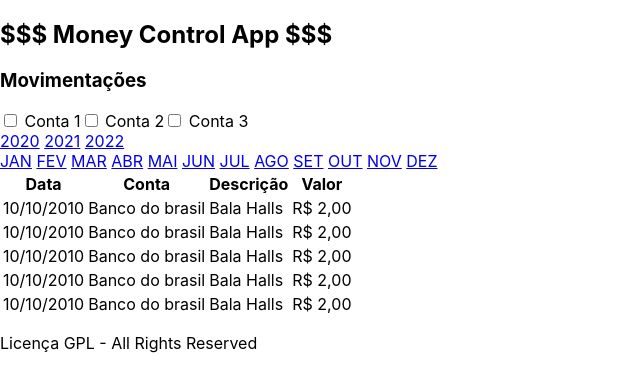
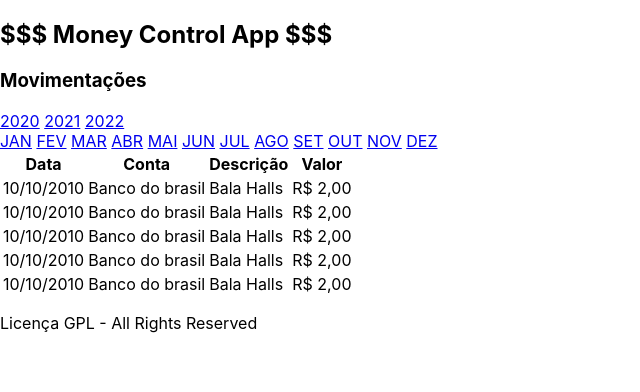
Before and after one commit to EronAlves1996/money-control, a React (Create React App) app: page / in a window 1280 px wide. Shown: the top 392 px of the page, without its empty margins (0-640 px from the left). Built offline with nearby package versions, Linux system fonts and the light colour scheme.

Commit message:
Test wallet component

```diff
--- a/src/App.jsx
+++ b/src/App.jsx
@@ -49,20 +49,25 @@ function MovimentationTable() {
   );
 }
 
+export function SelectWallets({ wallets }) {
+  if (wallets && wallets.length > 1) {
+    return (
+      <section class="counts">
+        {wallets.map((wallet) => (
+          <label htmlFor={wallet} key={wallet}>
+            <input type="checkbox" />
+            {wallet}
+          </label>
+        ))}
+      </section>
+    );
+  } else return <></>;
+}
+
 function SelectionOptions() {
   return (
     <nav>
-      <section class="counts">
-        <label htmlFor="">
-          <input type="checkbox" /> Conta 1
-        </label>
-        <label htmlFor="">
-          <input type="checkbox" /> Conta 2
-        </label>
-        <label htmlFor="">
-          <input type="checkbox" /> Conta 3
-        </label>
-      </section>
+      <SelectWallets />
       <section class="years">
         <a href="#">2020</a> <a href="#">2021</a> <a href="#">2022</a>
       </section>
```
Also changed, not shown: 2 other files (tests, documents, lock files or other folders).
